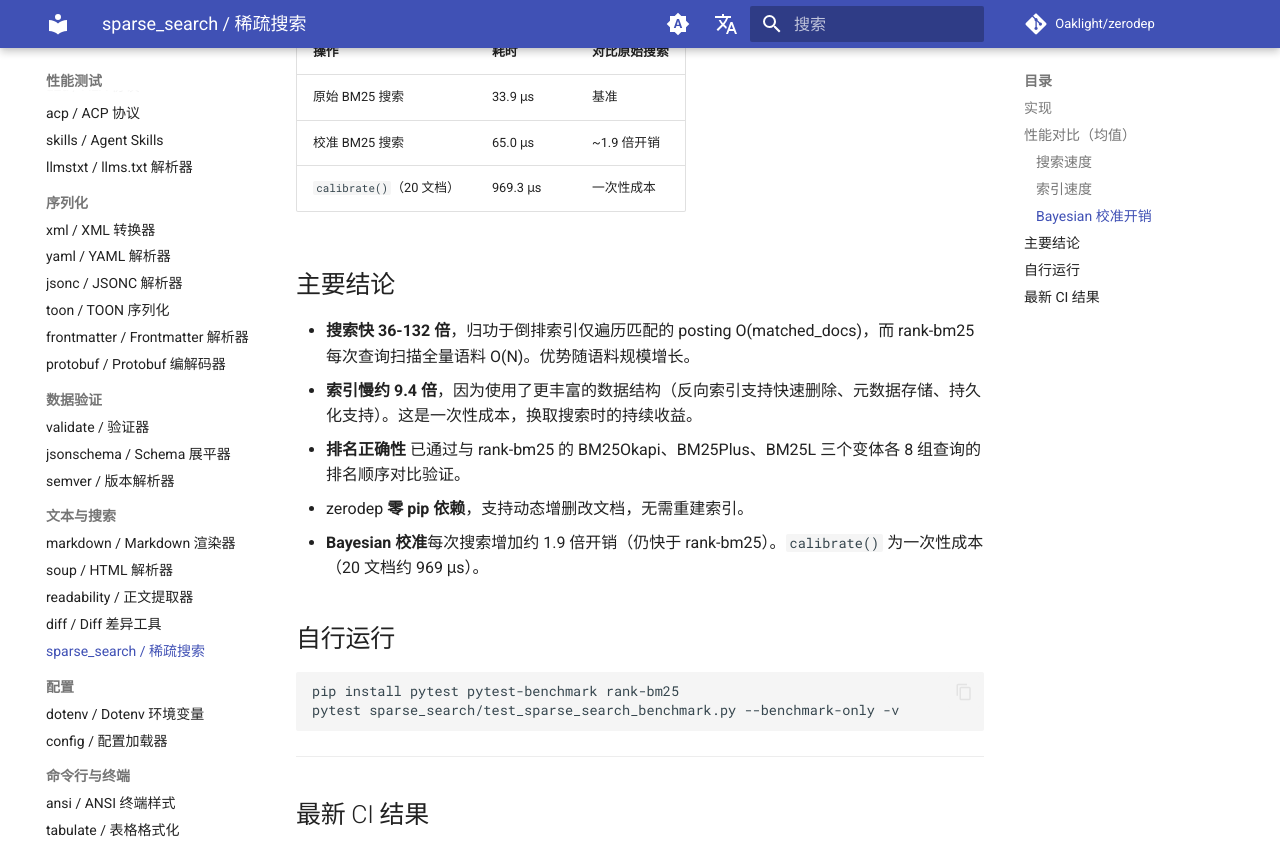
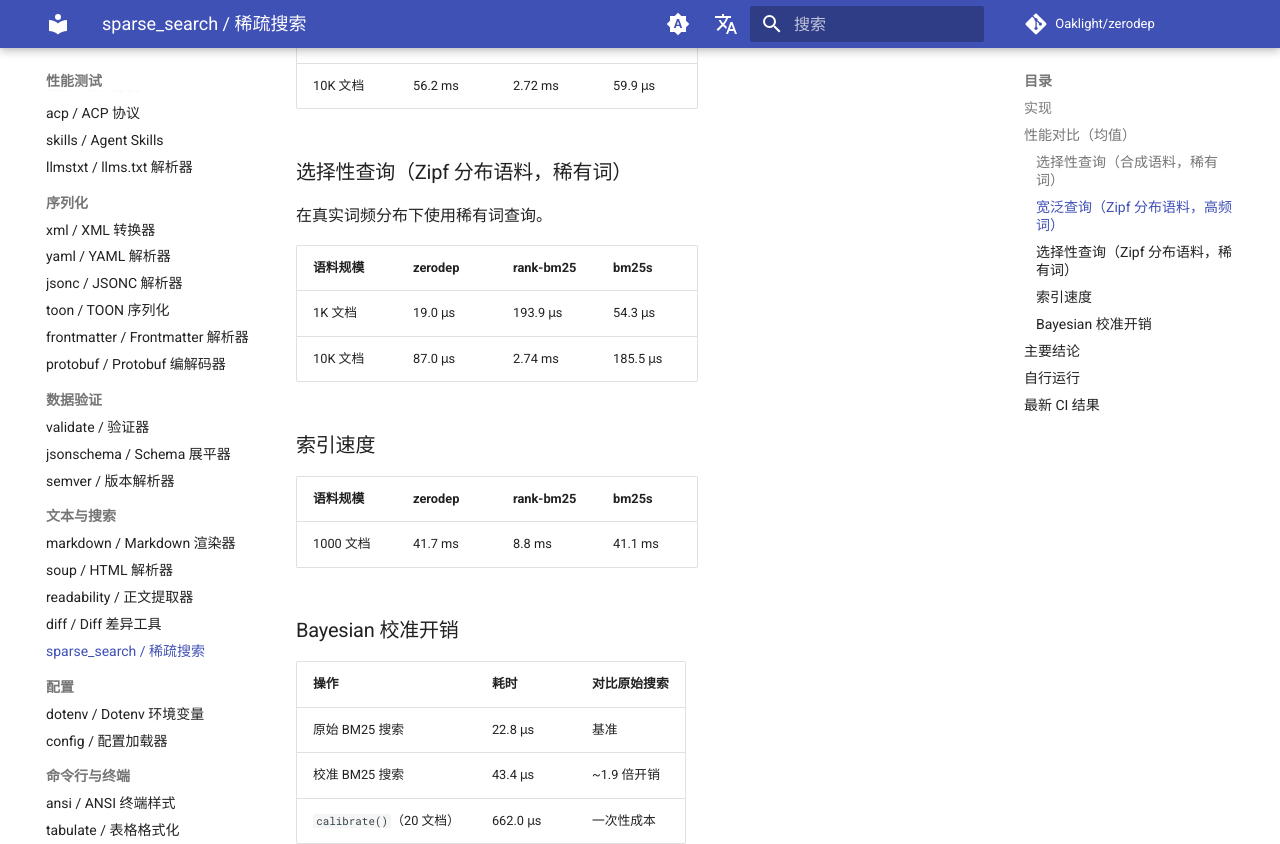
Before and after one commit to Oaklight/zerodep, an MkDocs documentation site: the page built from docs/benchmarks/sparse_search.md, in a window 1280 px wide and 1400 px high, scrolled down 1233 px, cut to the strip 0-844 px from the top of the window. Built offline with MkDocs 1.6.1 and Material for MkDocs 9.7.7, drawn with Linux system fonts in a browser that asks for light colours; comment, search, counter and statistics services are not loaded; some of the changed text lies outside the part shown.

Commit message:
docs(sparse_search): 重写性能测试文档，修正性能声明
将误导性的"快 36-132 倍"改为分场景描述：选择性查询倒排索引优势明显，
宽泛查询 numpy 向量化更快，小语料三者相当。添加 bm25s 作为第三对照。

````diff
--- a/docs/benchmarks/sparse_search.md
+++ b/docs/benchmarks/sparse_search.md
@@ -1,13 +1,13 @@
 # 稀疏搜索性能测试
 
-zerodep sparse_search 与 [`rank-bm25`](https://pypi.org/project/rank-bm25/) 的性能对比。
+zerodep sparse_search 与 [`rank-bm25`](https://pypi.org/project/rank-bm25/) 及 [`bm25s`](https://github.com/xhluca/bm25s) 的性能对比。
 
 !!! info "测试环境"
     - **CPU:** x86_64 Linux
     - **Python:** 3.12
     - **工具:** pytest-benchmark 5.2.3（报告均值）
-    - **对标库:** rank-bm25 0.2.2
-    - **最后更新:** 2026-04-21
+    - **对标库:** rank-bm25 0.2.2, bm25s 0.3.8
+    - **最后更新:** 2026-04-29
 
 ## 实现
 
@@ -15,42 +15,64 @@
 |------|---------|------|
 | **zerodep** | `sparse_search.py` | 仅标准库的 BM25/TF-IDF 搜索引擎（倒排索引） |
 | **rank-bm25** | *(对照)* | 基于 numpy 的流行 BM25 库 |
+| **bm25s** | *(对照)* | 基于 numpy + scipy 的快速 BM25 库（稀疏矩阵评分） |
 
 ## 性能对比（均值）
 
-### 搜索速度
+### 选择性查询（合成语料，稀有词）
 
-| 语料规模 | zerodep | rank-bm25 | 加速比 |
-|----------|---------|-----------|--------|
-| 200 文档 | 3.0 μs | 108.5 μs | **36 倍更快** |
-| 1000 文档 | 3.0 μs | 395.1 μs | **132 倍更快** |
+查询匹配少量文档——倒排索引 O(matched_docs) 优势最明显的场景。
+
+| 语料规模 | zerodep | rank-bm25 | bm25s |
+|----------|---------|-----------|-------|
+| 200 文档 | 3.2 μs | 88.6 μs | 16.8 μs |
+| 1000 文档 | 1.8 μs | 239.6 μs | 15.2 μs |
+
+### 宽泛查询（Zipf 分布语料，高频词）
+
+使用高频词匹配大量文档——numpy 向量化运算占优的场景。
+
+| 语料规模 | zerodep | rank-bm25 | bm25s |
+|----------|---------|-----------|-------|
+| 1K 文档 | 2.48 ms | 221.9 μs | 43.6 μs |
+| 10K 文档 | 56.2 ms | 2.72 ms | 59.9 μs |
+
+### 选择性查询（Zipf 分布语料，稀有词）
+
+在真实词频分布下使用稀有词查询。
+
+| 语料规模 | zerodep | rank-bm25 | bm25s |
+|----------|---------|-----------|-------|
+| 1K 文档 | 19.0 μs | 193.9 μs | 54.3 μs |
+| 10K 文档 | 87.0 μs | 2.74 ms | 185.5 μs |
 
 ### 索引速度
 
-| 语料规模 | zerodep | rank-bm25 | 倍率 |
-|----------|---------|-----------|------|
-| 1000 文档 | 126.3 ms | 13.4 ms | 9.4 倍更慢 |
+| 语料规模 | zerodep | rank-bm25 | bm25s |
+|----------|---------|-----------|-------|
+| 1000 文档 | 41.7 ms | 8.8 ms | 41.1 ms |
 
 ### Bayesian 校准开销
 
 | 操作 | 耗时 | 对比原始搜索 |
 |------|------|-------------|
-| 原始 BM25 搜索 | 33.9 μs | 基准 |
-| 校准 BM25 搜索 | 65.0 μs | ~1.9 倍开销 |
-| `calibrate()`（20 文档） | 969.3 μs | 一次性成本 |
+| 原始 BM25 搜索 | 22.8 μs | 基准 |
+| 校准 BM25 搜索 | 43.4 μs | ~1.9 倍开销 |
+| `calibrate()`（20 文档） | 662.0 μs | 一次性成本 |
 
 ## 主要结论
 
-- **搜索快 36-132 倍**，归功于倒排索引仅遍历匹配的 posting O(matched_docs)，而 rank-bm25 每次查询扫描全量语料 O(N)。优势随语料规模增长。
-- **索引慢约 9.4 倍**，因为使用了更丰富的数据结构（反向索引支持快速删除、元数据存储、持久化支持）。这是一次性成本，换取搜索时的持续收益。
+- **搜索性能取决于查询选择性。** 对于选择性查询（匹配文档少），倒排索引提供 O(matched_docs) 遍历——显著快于 rank-bm25 的 O(N) 全量扫描。对于宽泛查询（匹配大量文档），numpy 后端库（bm25s、rank-bm25）凭借向量化数组运算更快。
+- **小语料规模（< 1K 文档）下，三者均为亚毫秒级**——对于搜索结果重排或 RAG 检索等典型场景，性能差异可忽略。
+- **bm25s 在大语料宽泛查询场景扩展性最好**，得益于稀疏矩阵运算，搜索耗时随语料规模增长缓慢。
+- **索引速度**：zerodep 和 bm25s 相当；rank-bm25 最快（数据结构更简单）。
 - **排名正确性** 已通过与 rank-bm25 的 BM25Okapi、BM25Plus、BM25L 三个变体各 8 组查询的排名顺序对比验证。
-- zerodep **零 pip 依赖**，支持动态增删改文档，无需重建索引。
-- **Bayesian 校准**每次搜索增加约 1.9 倍开销（仍快于 rank-bm25）。`calibrate()` 为一次性成本（20 文档约 969 μs）。
+- zerodep **零 pip 依赖**，并提供 rank-bm25 和 bm25s 不具备的功能：BM25F 多字段搜索、动态增删改、元数据过滤、RRF/MMR、Bayesian 校准。
 
 ## 自行运行
 
 ```bash
-pip install pytest pytest-benchmark rank-bm25
+pip install pytest pytest-benchmark rank-bm25 bm25s
 pytest sparse_search/test_sparse_search_benchmark.py --benchmark-only -v
 ```
 
--- a/docs/modules/sparse_search.md
+++ b/docs/modules/sparse_search.md
@@ -20,7 +20,7 @@
 - **持久化** -- JSON 或 SQLite 格式保存/加载
 - **可插拔分词器** -- 默认 Unicode 分词；可替换为 `jieba.lcut`、NLTK 等
 - **Bayesian BM25 校准** -- 通过 sigmoid 似然、复合先验和贝叶斯后验，将原始 BM25 分数转换为校准概率 [0, 1]
-- **倒排索引** -- O(matched_docs) 搜索，查询速度比 rank-bm25 快 34-132 倍
+- **倒排索引** -- O(matched_docs) 搜索，选择性查询时显著快于 rank-bm25；不同查询类型和语料规模的详细数据见[性能测试](../benchmarks/sparse_search.md)
 - **RRF（倒数排名融合）** -- 合并多路排名结果列表（如 BM25 + 稠密向量）为统一排序
 - **MMR（最大边际相关性）** -- 使用自定义相似度函数对结果进行多样性重排序
 
@@ -281,7 +281,13 @@
 
 ### 索引速度 vs 搜索速度
 
-索引使用三层倒排索引（`term → doc_id → field → tf`）以统一支持单字段和多字段（BM25F）模式。这在索引构建时增加了开销（比 rank-bm25 慢约 6.7 倍），但搜索时凭借 O(matched_docs) 的查询遍历实现了 34-132 倍的加速。由于索引构建通常是一次性成本，而搜索是高频操作，这一权衡符合实际使用场景。
+索引使用三层倒排索引（`term → doc_id → field → tf`）以统一支持单字段和多字段（BM25F）模式。索引构建相比 numpy 后端库有额外开销，但搜索性能取决于查询的选择性：
+
+- **选择性查询**（匹配文档少）：倒排索引仅遍历匹配的 posting O(matched_docs)，显著快于 rank-bm25 和 bm25s 的 O(N) 全量扫描。
+- **宽泛查询**（高频词匹配大量文档）：numpy 后端库（bm25s、rank-bm25）凭借向量化数组运算可能更快。
+- **小语料**（< 1K 文档）：三者均为亚毫秒级，差异可忽略。
+
+详细数据见[性能测试](../benchmarks/sparse_search.md)。
 
 单次插入的时间复杂度为 **O(tokens_in_doc)**，不会随索引规模增长而退化——第 1 个文档和第 100,000 个文档在相同 token 数量下耗时相同，因为所有底层操作（dict 查找、set 添加）均为 O(1) 均摊。
 
@@ -386,24 +392,36 @@
 
 Jaccard 相似度系数：`|A ∩ B| / |A ∪ B|`。两个集合均为空时返回 0.0。
 
-## 与 rank-bm25 的对比
+## 与 rank-bm25 和 bm25s 的对比
 
-| 特性 | zerodep sparse_search | rank-bm25 |
-|------|----------------------|-----------|
-| 依赖 | 无（仅标准库） | numpy |
-| BM25 变体 | BM25/BM25+/BM25L/BM25F/TF-IDF | BM25Okapi/BM25Plus/BM25L |
-| 多字段（BM25F） | 支持 | 不支持 |
-| 搜索复杂度 | O(matched_docs) | O(N) 全量扫描 |
-| 动态增删改 | 支持 | 不支持（需重建） |
-| 元数据过滤 | 支持 | 不支持 |
-| 持久化 | JSON + SQLite | 不支持 |
-| 自定义分词器 | 支持 | 支持 |
-| 搜索速度（1000 文档） | **132 倍更快** | 基准 |
-| 索引速度（1000 文档） | 6.7 倍更慢 | 基准 |
+| 特性 | zerodep sparse_search | rank-bm25 | bm25s |
+|------|----------------------|-----------|-------|
+| 依赖 | 无（仅标准库） | numpy | numpy, scipy |
+| BM25 变体 | BM25/BM25+/BM25L/BM25F/TF-IDF | BM25Okapi/BM25Plus/BM25L | BM25（Lucene 默认） |
+| 多字段（BM25F） | 支持 | 不支持 | 不支持 |
+| 搜索复杂度 | O(matched_docs) | O(N) 全量扫描 | O(N) 稀疏矩阵 |
+| 动态增删改 | 支持 | 不支持（需重建） | 不支持（需重建） |
+| 元数据过滤 | 支持 | 不支持 | 不支持 |
+| 持久化 | JSON + SQLite | 不支持 | 支持 |
+| 自定义分词器 | 支持 | 支持 | 支持 |
+| RRF / MMR | 内置 | 不支持 | 不支持 |
+| Bayesian 校准 | 支持 | 不支持 | 不支持 |
 
-**何时使用 zerodep：** 你需要动态文档管理、多字段搜索、元数据过滤，或零依赖部署。
+### 性能特征
 
-**何时使用 rank-bm25：** 你只需要静态 BM25 评分，且项目已依赖 numpy。
+搜索性能取决于**查询选择性**——有多少文档匹配查询词：
+
+- **选择性查询**（稀有词，匹配文档少）：zerodep 最快（倒排索引优势）
+- **宽泛查询**（高频词，匹配大量文档）：bm25s 最快（numpy 向量化）
+- **小语料**（< 1K 文档）：三者均为亚毫秒级，差异可忽略
+
+详细数据见[性能测试](../benchmarks/sparse_search.md)。
+
+**何时使用 zerodep：** 中小规模语料、动态文档管理、多字段搜索（BM25F）、元数据过滤、RRF/MMR 融合、零依赖部署，或大语料上的选择性查询。
+
+**何时使用 rank-bm25：** 简单的静态 BM25 评分，且项目已依赖 numpy。
+
+**何时使用 bm25s：** 大规模静态语料配合宽泛查询，numpy 向量化提供更高吞吐。
 
 ## 性能测试
 
````
